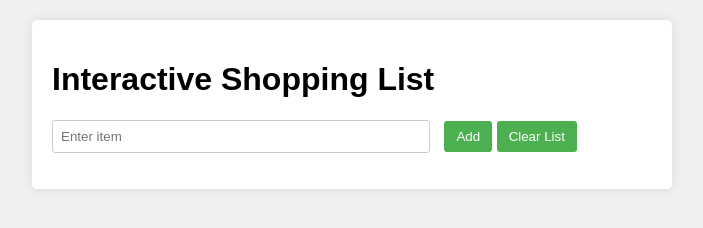
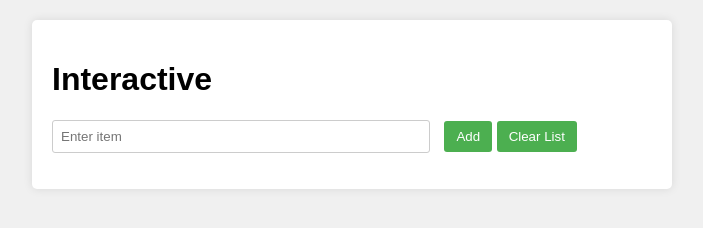
Before and after one commit to SharonMawiaJohn/Week2CodeChallenge, a plain HTML site: page index.html in a window 1280 px wide. Shown: the whole page, without its empty margins (288-991 px from the left). Drawn offline with Linux system fonts and the light colour scheme.

Commit message:
Adds index.html

```diff
--- a/index.html
+++ b/index.html
@@ -8,7 +8,7 @@
 </head>
 <body>
   <div class="container">
-    <h1>Interactive Shopping List</h1>
+    <h1>Interactive</h1>
     <input type="text" id="itemInput" placeholder="Enter item">
     <button id="addItemBtn">Add</button>
     <button id="clearListBtn">Clear List</button>
```
